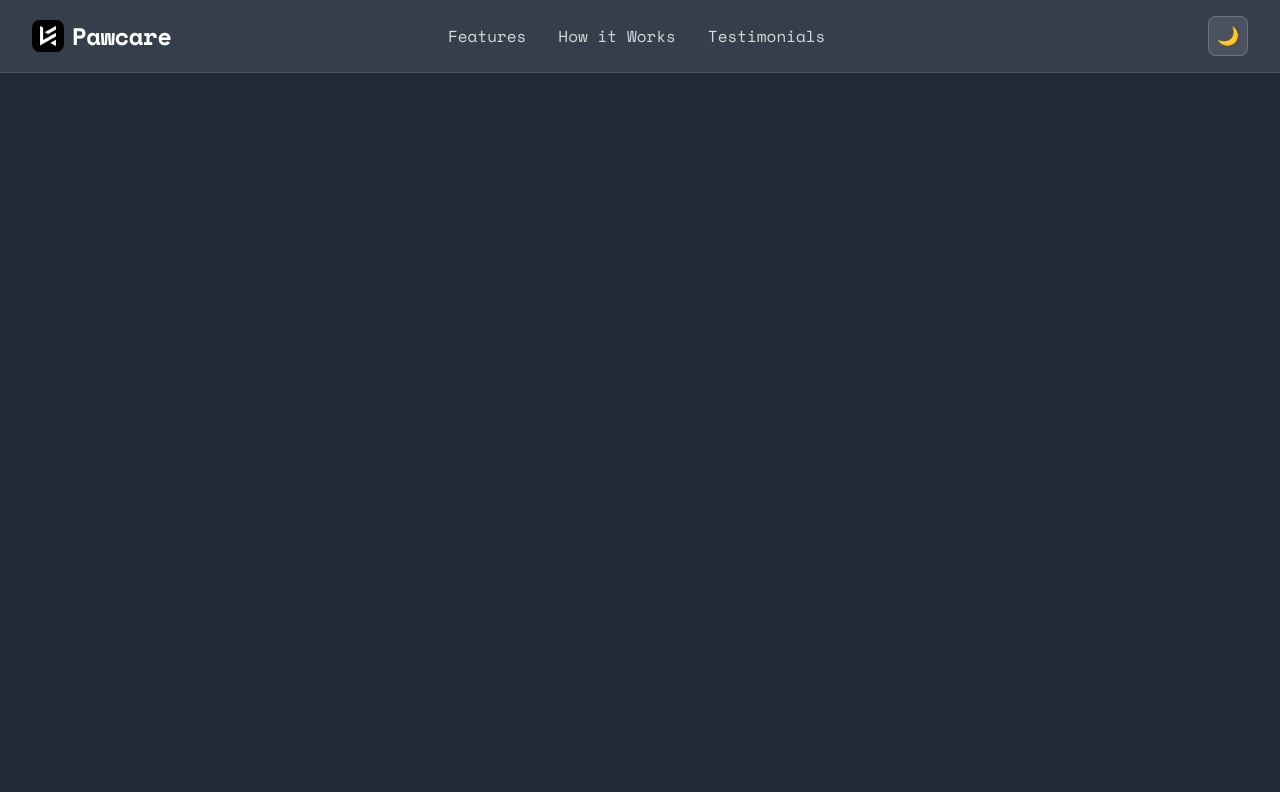
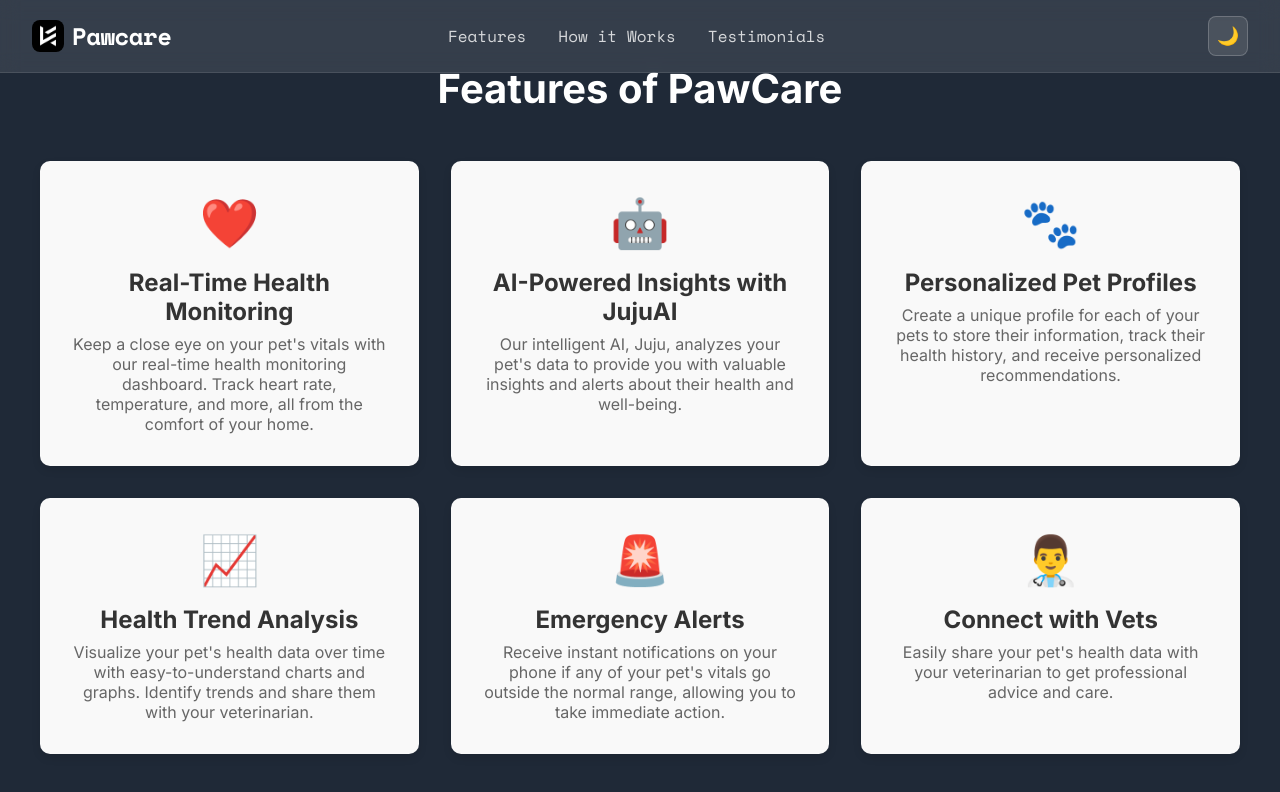
Before and after one commit to MukeshK2335/PawCare, a React (Vite) app: page /features in a window 1280 px wide. Shown: the top 792 px of the page. Built offline with nearby package versions, Linux system fonts and the light colour scheme.

Commit message:
features.jsx

```diff
--- a/src/App.jsx
+++ b/src/App.jsx
@@ -7,6 +7,7 @@ import Dashboard from './components/Dashboard';
 import './App.css';
 import Login from './Components/Login';
 import SignUp from './Components/SignIn.jsx';
+import Features from './Components/Features';
 
 function App() {
     return (
@@ -23,6 +24,7 @@ function App() {
                     <Route path="/dashboard/:uid" element={<Dashboard />} />
                     <Route path="/login" element={<Login />} />
                     <Route path="/signin" element={<SignUp />} />
+                    <Route path="/features" element={<Features />} />
                 </Routes>
             </div>
         </Router>
--- /dev/null
+++ b/src/Components/Features.jsx
@@ -0,0 +1,54 @@
+import React from 'react';
+import '../Style/Features.css';
+
+const Features = () => {
+  const features = [
+    {
+      title: 'Real-Time Health Monitoring',
+      description: 'Keep a close eye on your pet\'s vitals with our real-time health monitoring dashboard. Track heart rate, temperature, and more, all from the comfort of your home.',
+      icon: '❤️',
+    },
+    {
+      title: 'AI-Powered Insights with JujuAI',
+      description: 'Our intelligent AI, Juju, analyzes your pet\'s data to provide you with valuable insights and alerts about their health and well-being.',
+      icon: '🤖',
+    },
+    {
+      title: 'Personalized Pet Profiles',
+      description: 'Create a unique profile for each of your pets to store their information, track their health history, and receive personalized recommendations.',
+      icon: '🐾',
+    },
+    {
+        title: 'Health Trend Analysis',
+        description: 'Visualize your pet\'s health data over time with easy-to-understand charts and graphs. Identify trends and share them with your veterinarian.',
+        icon: '📈',
+    },
+    {
+        title: 'Emergency Alerts',
+        description: 'Receive instant notifications on your phone if any of your pet\'s vitals go outside the normal range, allowing you to take immediate action.',
+        icon: '🚨',
+    },
+    {
+        title: 'Connect with Vets',
+        description: 'Easily share your pet\'s health data with your veterinarian to get professional advice and care.',
+        icon: '👨‍⚕️',
+    }
+  ];
+
+  return (
+    <div className="features-container">
+      <h1 className="features-title">Features of PawCare</h1>
+      <div className="features-grid">
+        {features.map((feature, index) => (
+          <div key={index} className="feature-card">
+            <div className="feature-icon">{feature.icon}</div>
+            <h2 className="feature-title">{feature.title}</h2>
+            <p className="feature-description">{feature.description}</p>
+          </div>
+        ))}
+      </div>
+    </div>
+  );
+};
+
+export default Features;
--- a/src/Components/Header.jsx
+++ b/src/Components/Header.jsx
@@ -23,7 +23,7 @@ const Header = () => {
                 </Link>
 
                 <nav className="nav">
-                    <a href="#features" className="nav-link">Features</a>
+                    <Link to="/features" className="nav-link">Features</Link>
                     <a href="#how-it-works" className="nav-link">How it Works</a>
                     <a href="#testimonials" className="nav-link">Testimonials</a>
 
--- /dev/null
+++ b/src/Style/Features.css
@@ -0,0 +1,45 @@
+.features-container {
+  padding: 4rem 2rem;
+  text-align: center;
+}
+
+.features-title {
+  font-size: 2.5rem;
+  margin-bottom: 3rem;
+}
+
+.features-grid {
+  display: grid;
+  grid-template-columns: repeat(auto-fit, minmax(300px, 1fr));
+  gap: 2rem;
+  max-width: 1200px;
+  margin: 0 auto;
+}
+
+.feature-card {
+  background-color: #f9f9f9;
+  padding: 2rem;
+  border-radius: 10px;
+  box-shadow: 0 4px 8px rgba(0, 0, 0, 0.1);
+  transition: transform 0.3s ease;
+}
+
+.feature-card:hover {
+  transform: translateY(-5px);
+}
+
+.feature-icon {
+  font-size: 3rem;
+  margin-bottom: 1rem;
+}
+
+.feature-title {
+  font-size: 1.5rem;
+  margin-bottom: 0.5rem;
+  color: #333;
+}
+
+.feature-description {
+  font-size: 1rem;
+  color: #666;
+}
```
